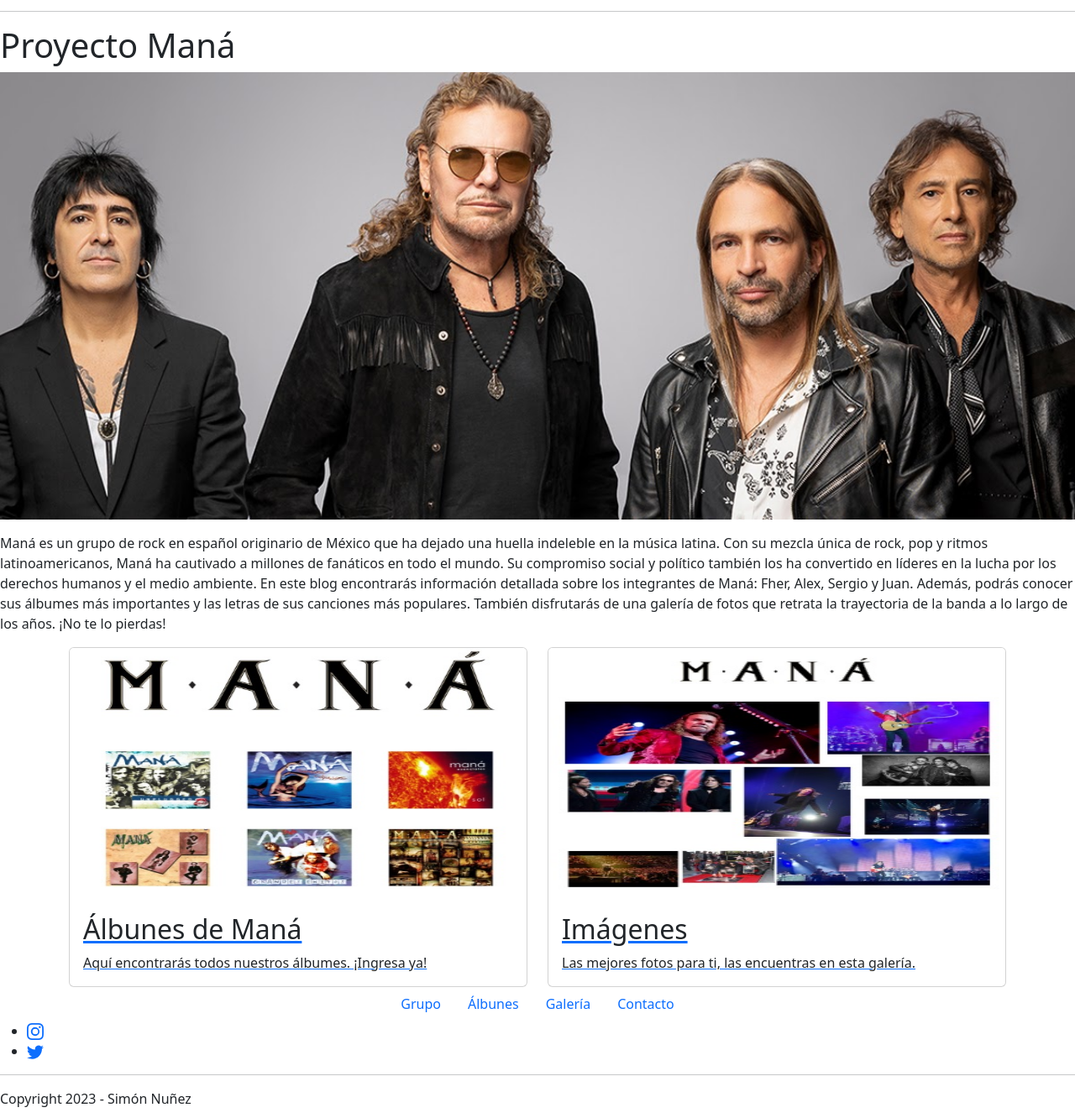
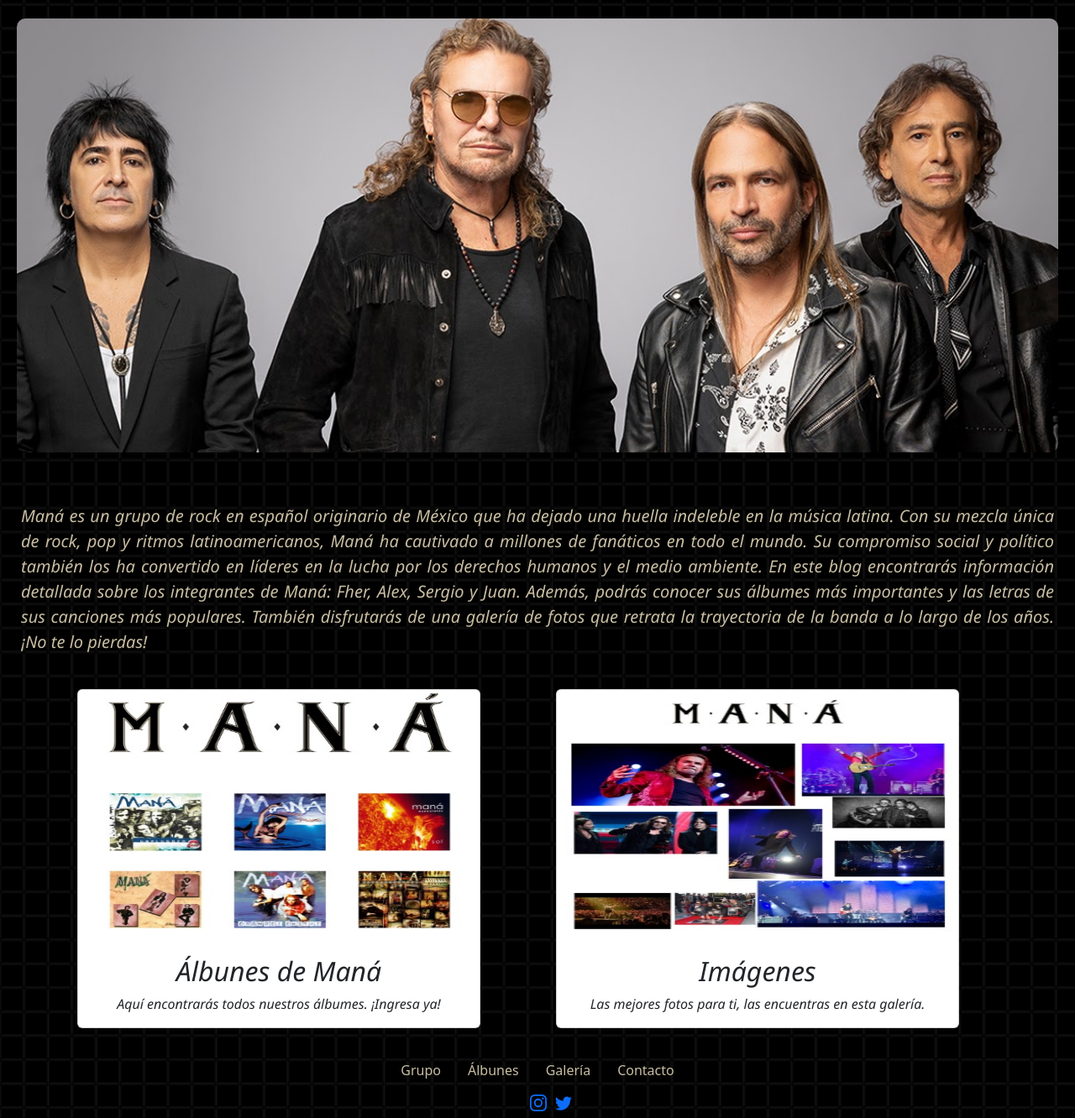
Before and after one commit to Magyver1/Proyecto-Mana, a website: page index.html in a window 1280 px wide. Shown: the part 509-1841 px from the top of the page at 84% size. Drawn offline with nearby package versions, Linux system fonts and the light colour scheme; files that its build step writes are made by us from their sources.

Commit message:
Primeros pasos con sass

```diff
--- a/css/backup.css
+++ /dev/null
@@ -1,116 +0,0 @@
-* {
-    margin: 0;
-    padding: 0;
-    box-sizing: border-box;
-}
-
-ul,
-ol {
-    list-style-type: none;
-}
-
-body {
-    background-image: url(../image/background.png);
-}
-
-hr {
-    color: rgb(200, 189, 162);
-    border: solid;
-}
-
-h1 {
-    color: hsl(0, 0%, 0%);
-    padding: 30px;
-    text-align: center;
-    font-family: 'Segoe UI', Tahoma, Geneva, Verdana, sans-serif;
-    font-style: italic;
-    font-weight: 800;
-    font-size: 50px;
-    -webkit-text-stroke: 2px rgb(200, 189, 162);
-}
-
-
-
-/* ---------- IMAGEN INDEX ------------- */
-
-.img-fluid {
-    align-items: center;
-    border-radius: 30px;
-    padding: 20px;
-}
-
-/* ---------- TEXTO INDEX ----------- */
-
-.parrafo-inicio {
-    padding: 25px;
-    color: rgb(200, 189, 162);
-    font-family: 'Segoe UI', Tahoma, Geneva, Verdana, sans-serif;
-    font-style: italic;
-    font-size: 20px;
-    font-weight: 500;
-    text-align: justify;
-}
-
-/* ----------- ARTICULOS INDEX ----------- */
-
-.card-body,
-p {
-    text-align: center;
-    font-family: 'Segoe UI', Tahoma, Geneva, Verdana, sans-serif;
-    font-style: italic;
-}
-
-.articulo {
-    max-width: 60vh;
-    margin-left: 10px;
-    margin-right: 5px;
-    margin-bottom: 30px;
-}
-
-h2 {
-    font-family: 'Segoe UI', Tahoma, Geneva, Verdana, sans-serif;
-    font-style: italic;
-}
-
-.row a {
-    color: black;
-    text-decoration: none;
-}
-
-
-/* ---------- FOOTER ---------- */
-
-.nav-item a {
-    color: rgb(200, 189, 162);
-}
-
-.nav-item a:hover {
-    color: white;
-}
-
-.derechos {
-    text-align: center;
-    color: rgb(200, 189, 162);
-}
-
-/* ----------- PAG CONTACTO ----------- */
-
-.input-group {
-    font-family: 'Segoe UI', Tahoma, Geneva, Verdana, sans-serif;
-    font-style: italic;
-}
-
-/* ---------- PAG ALBUNES ------------- */
-
-#albunes .col-lg-4 {
-    padding: 20px;
-}
-
-#albunes img {
-    width: 100%;
-    height: 250px;
-}
-
-#albunes img:hover {
-    border: solid white;
-}
--- a/index.html
+++ b/index.html
@@ -7,7 +7,7 @@
     <meta name="viewport" content="width=device-width, initial-scale=1.0">
     <link href="https://cdn.jsdelivr.net/npm/bootstrap@5.3.0-alpha3/dist/css/bootstrap.min.css" rel="stylesheet"
         integrity="sha384-KK94CHFLLe+nY2dmCWGMq91rCGa5gtU4mk92HdvYe+M/SXH301p5ILy+dN9+nJOZ" crossorigin="anonymous">
-    <link rel="stylesheet" href="./styles/style.css">
+    <link rel="stylesheet" href="./css/style.css">
     <title>Proyecto Maná</title>
 </head>
 
--- a/package.json
+++ b/package.json
@@ -1,12 +1,12 @@
 {
   "name": "proyecto-mana-bootstrap",
   "version": "1.0.0",
-  "description": "",
   "main": "index.js",
   "scripts": {
     "test": "echo \"Error: no test specified\" && exit 1"
   },
   "keywords": [],
   "author": "",
-  "license": "ISC"
+  "license": "ISC",
+  "description": ""
 }
--- a/scss/_base.scss
+++ b/scss/_base.scss
@@ -1,5 +1,38 @@
 * {
-    margin: 0;
-    padding: 0;
-    box-sizing: border-box;
-  }
+  margin: 0;
+  padding: 0;
+  box-sizing: border-box;
+}
+
+// ----- body -----//
+
+body {
+  background-image: url(../image/background.png);
+}
+
+// ----- lista ----- //
+
+ul,
+ol {
+  list-style-type: none;
+}
+
+// ----- HR ----- //
+
+hr {
+  color: rgb(200, 189, 162);
+  border: solid;
+}
+
+// ----- H1 ----- //
+
+h1 {
+  color: hsl(0, 0%, 0%);
+  padding: 30px;
+  text-align: center;
+  font-family: 'Segoe UI', Tahoma, Geneva, Verdana, sans-serif;
+  font-style: italic;
+  font-weight: 800;
+  font-size: 50px;
+  -webkit-text-stroke: 2px rgb(200, 189, 162);
+}
--- a/scss/components/_footer.scss
+++ b/scss/components/_footer.scss
@@ -0,0 +1,15 @@
+
+// ---------- FOOTER ---------- //
+
+.nav-item a {
+    color: rgb(200, 189, 162);
+}
+
+.nav-item a:hover {
+    color: white;
+}
+
+.derechos {
+    text-align: center;
+    color: rgb(200, 189, 162);
+}
--- a/scss/pages/_albunes.scss
+++ b/scss/pages/_albunes.scss
@@ -0,0 +1,14 @@
+// ---------- PAG ALBUNES ------------- //
+
+#albunes .col-lg-4 {
+    padding: 20px;
+}
+
+#albunes img {
+    width: 100%;
+    height: 250px;
+}
+
+#albunes img:hover {
+    border: solid white;
+}
--- a/scss/pages/_contacto.scss
+++ b/scss/pages/_contacto.scss
@@ -0,0 +1,6 @@
+// ----------- PAG CONTACTO ----------- //
+
+.input-group {
+    font-family: 'Segoe UI', Tahoma, Geneva, Verdana, sans-serif;
+    font-style: italic;
+}
--- a/scss/pages/_index.scss
+++ b/scss/pages/_index.scss
@@ -0,0 +1,45 @@
+// ---------- IMAGEN INDEX ------------- //
+
+.img-fluid {
+    align-items: center;
+    border-radius: 30px;
+    padding: 20px;
+}
+
+// ---------- TEXTO INDEX ----------- //
+
+.parrafo-inicio {
+    padding: 25px;
+    color: rgb(200, 189, 162);
+    font-family: 'Segoe UI', Tahoma, Geneva, Verdana, sans-serif;
+    font-style: italic;
+    font-size: 20px;
+    font-weight: 500;
+    text-align: justify;
+}
+
+// ----------- ARTICULOS INDEX ----------- //
+
+.card-body,
+p {
+    text-align: center;
+    font-family: 'Segoe UI', Tahoma, Geneva, Verdana, sans-serif;
+    font-style: italic;
+}
+
+.articulo {
+    max-width: 60vh;
+    margin-left: 10px;
+    margin-right: 5px;
+    margin-bottom: 30px;
+}
+
+h2 {
+    font-family: 'Segoe UI', Tahoma, Geneva, Verdana, sans-serif;
+    font-style: italic;
+}
+
+.row a {
+    color: black;
+    text-decoration: none;
+}
```
Also changed, not shown: pages/albunes.html (+1 -1 lines), pages/contacto.html (+1 -1 lines), pages/galeria.html (+1 -1 lines), pages/grupo.html (+1 -1 lines), css/style.css, 1 other file.
